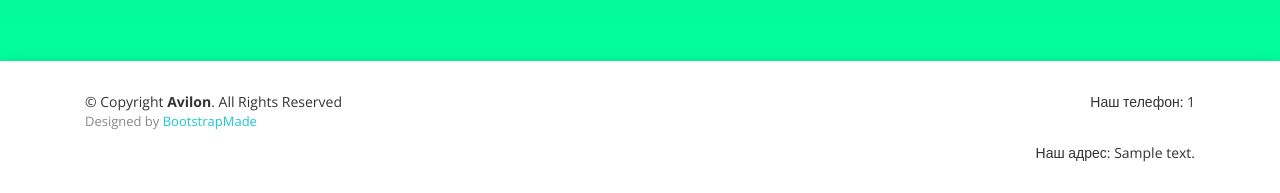
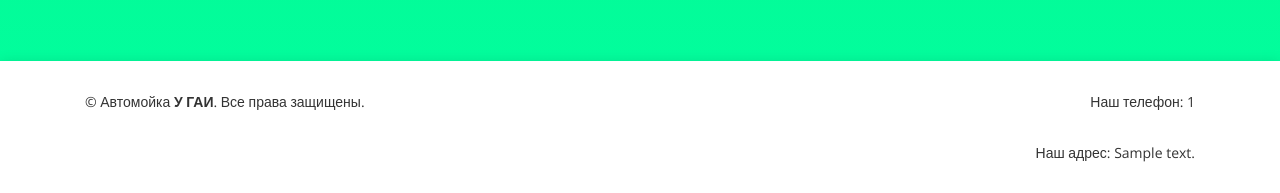
Before and after one commit to VictorWizard/Av, a Django app: template templates/av/index.html in a window 1280 px wide. Shown: the part 1478-1671 px from the top of the page. Run offline with Django 3.2, Linux system fonts and the light colour scheme; the template is opened without the code that fills it: most values are stand-ins (such as "Sample title", 1, 10 or a date in 2020); form fields are guessed from the names that the template uses; some libraries are stand-ins or nearby versions.

Commit message:
Avtomojka 3.0 Final

```diff
--- a/templates/layout/base.html
+++ b/templates/layout/base.html
@@ -77,17 +77,9 @@
       <div class="row">
         <div class="col-lg-6 text-lg-left text-center">
           <div class="copyright">
-            &copy; Copyright <strong>Avilon</strong>. All Rights Reserved
+            &copy; Автомойка <strong>У ГАИ</strong>. Все права защищены.
           </div>
-          <div class="credits">
-            <!--
-              All the links in the footer should remain intact.
-              You can delete the links only if you purchased the pro version.
-              Licensing information: https://bootstrapmade.com/license/
-              Purchase the pro version with working PHP/AJAX contact form: https://bootstrapmade.com/buy/?theme=Avilon
-            -->
-            Designed by <a href="https://bootstrapmade.com/">BootstrapMade</a>
-          </div>
+          <div class="credits"></div>
         </div>
           <div class="col-lg-6">
               <nav class="footer-links text-lg-right text-center pt-2 pt-lg-0">
```
